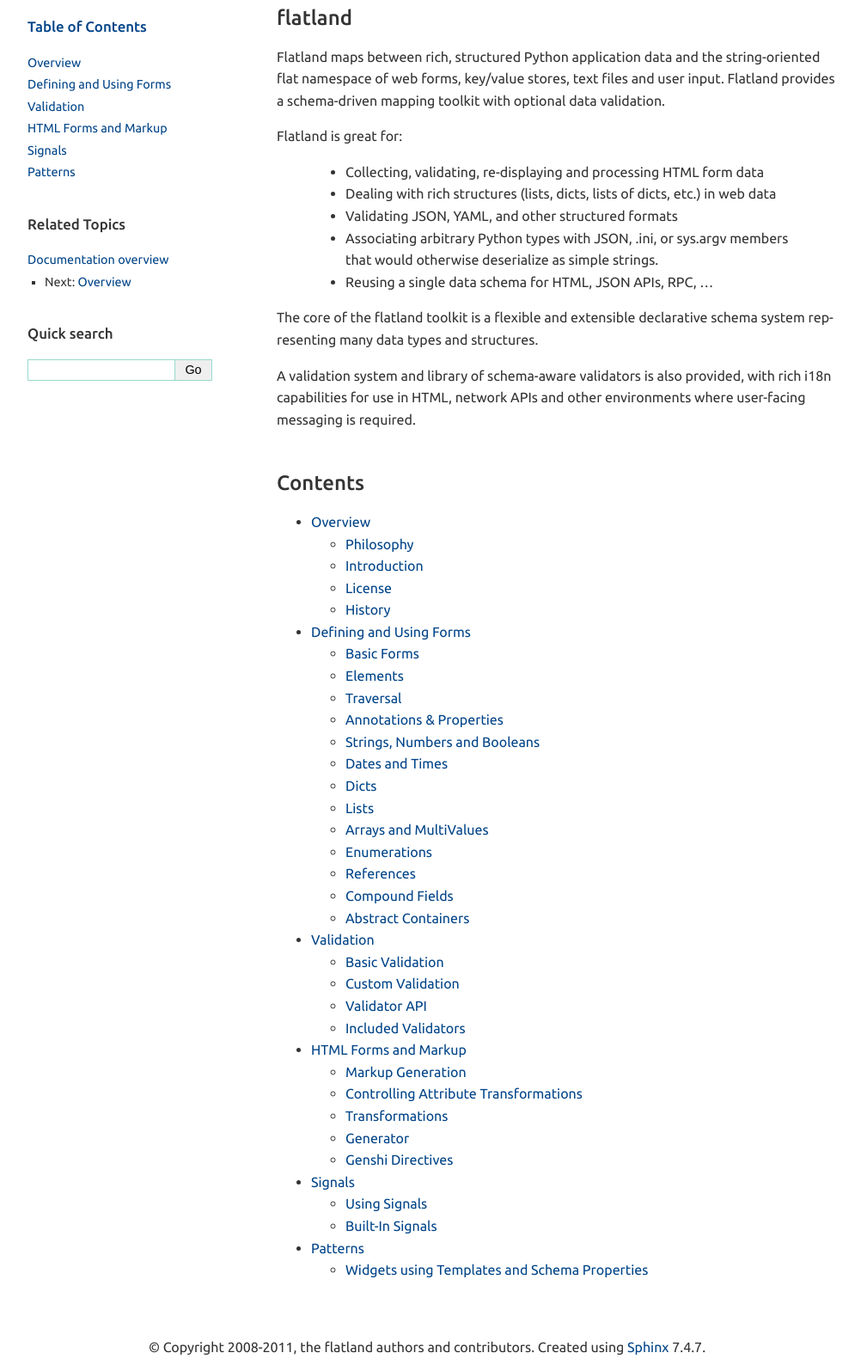
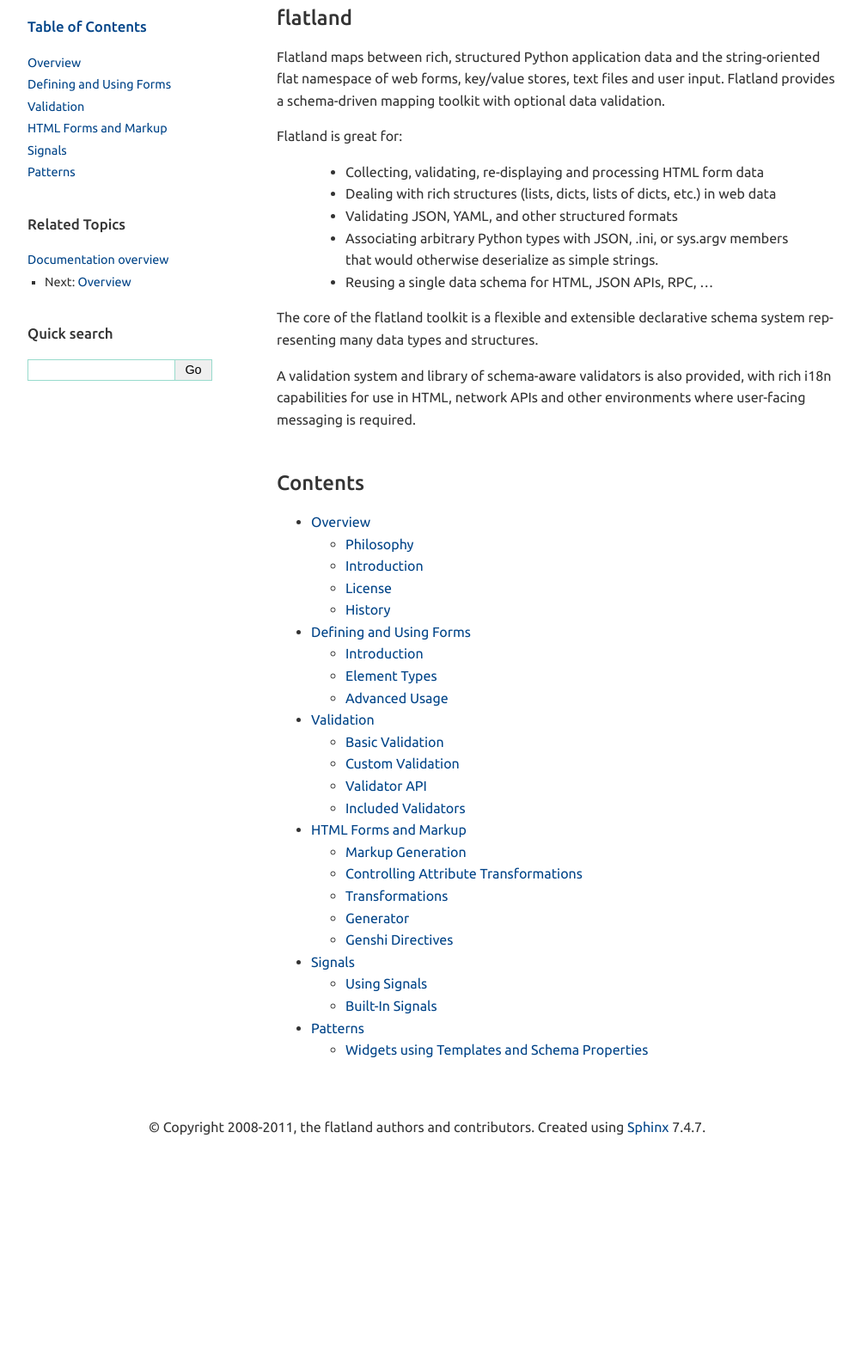
Before and after one commit to discorporate/flatland, a Sphinx documentation site: the page built from docs/index.rst, in a window 1280 px wide. Shown: the whole page at 86% size, without its empty margins (143-1145 px from the left). Built offline with Sphinx 7.4.7, drawn with Linux system fonts in a browser that asks for light colours; after the commit the page ends 1332 px from its top, so only the background shows below that.

Commit message:
Group parts of schema docs

```diff
--- a/docs/schema/index.rst
+++ b/docs/schema/index.rst
@@ -2,19 +2,39 @@
 Defining and Using Forms
 ========================
 
+
+Introduction
+------------
+
 .. toctree::
-   :maxdepth: 2
+   :maxdepth: 1
 
    forms
    schema
    traversal
    properties
+
+
+Element Types
+-------------
+
+.. toctree::
+   :maxdepth: 1
+
    scalars
    datetimes
    dicts
    lists
    arrays
    enums
+   compound
+
+
+Advanced Usage
+--------------
+
+.. toctree::
+   :maxdepth: 1
+
    references
-   compound
    containers
```
